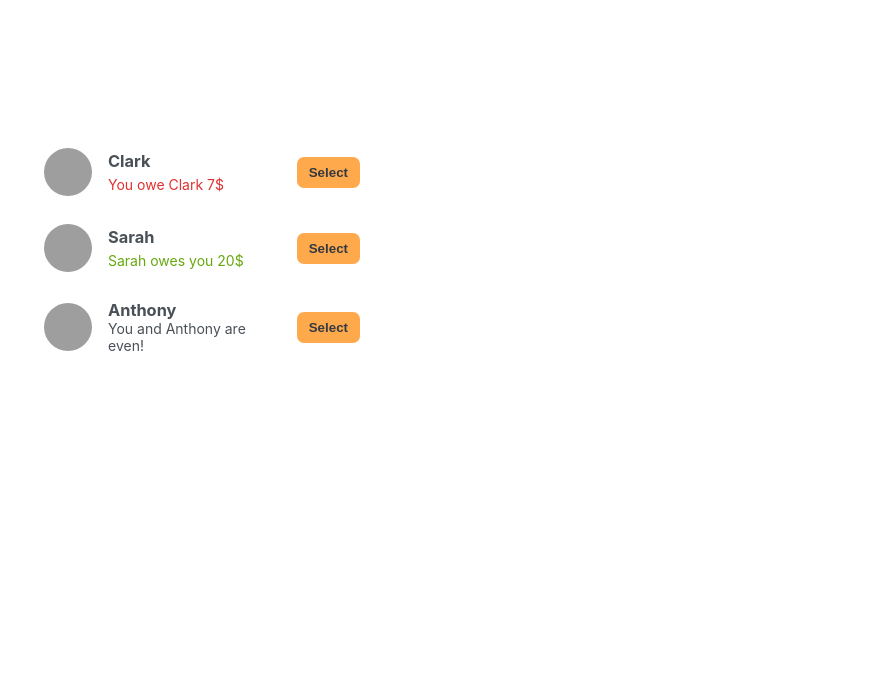
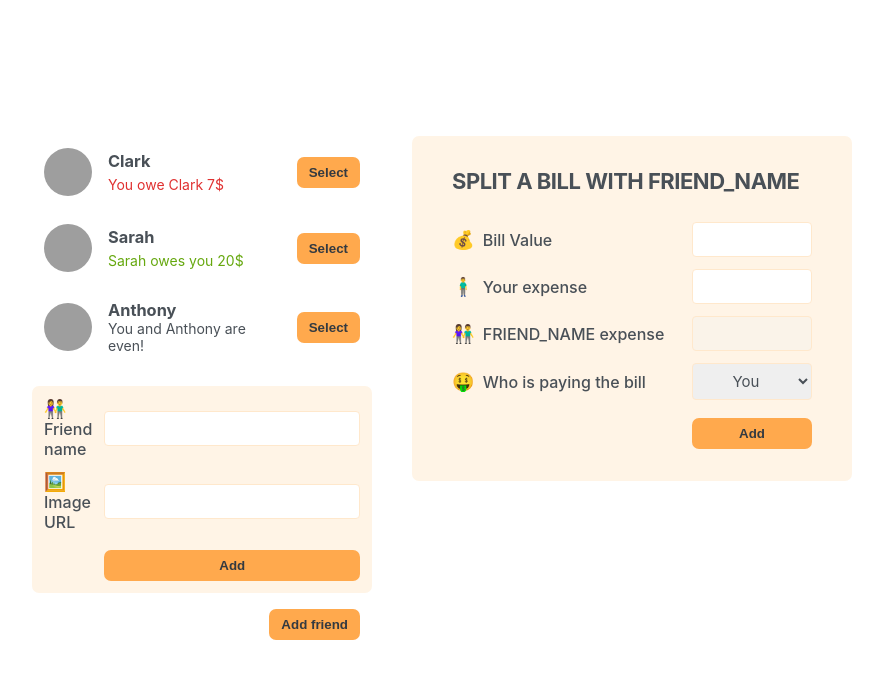
Before and after one commit to MagnoDutra/react-eat-n-split, a React (Create React App) app: page / in a window 1280 px wide. Shown: the top 678 px of the page, without its empty margins (198-1081 px from the left). Built offline with nearby package versions, Linux system fonts and the light colour scheme; grey boxes are pictures that could not be loaded.

Commit message:
97 - building the static app p2

```diff
--- a/src/App.js
+++ b/src/App.js
@@ -24,7 +24,10 @@
     <div className="app">
       <div className="sidebar">
         <FriendsList />
+        <FormAddFriend />
+        <Button>Add friend</Button>
       </div>
+      <FormSplitBill />
     </div>
   );
 }
@@ -58,7 +61,49 @@
         </p>
       )}
       {friend.balance === 0 && <p>You and {friend.name} are even!</p>}
-      <button className="button">Select</button>
+      <Button>Select</Button>
     </li>
   );
 }
+
+function FormAddFriend() {
+  return (
+    <form className="form-add-friend">
+      <label>👫 Friend name</label>
+      <input type="text" />
+
+      <label>🖼️ Image URL</label>
+      <input type="text" />
+
+      <Button>Add</Button>
+    </form>
+  );
+}
+
+function Button({ children }) {
+  return <button className="button">{children}</button>;
+}
+
+function FormSplitBill() {
+  return (
+    <form className="form-split-bill">
+      <h2>Split a bill with FRIEND_NAME</h2>
+
+      <label>💰 Bill Value</label>
+      <input type="text" />
+
+      <label>🧍‍♂️ Your expense</label>
+      <input type="text" />
+
+      <label>👫 FRIEND_NAME expense</label>
+      <input type="text" disabled />
+
+      <label>🤑 Who is paying the bill</label>
+      <select>
+        <option value="user">You</option>
+        <option value="friend">FRIEND_NAME</option>
+      </select>
+      <Button>Add</Button>
+    </form>
+  );
+}
```
